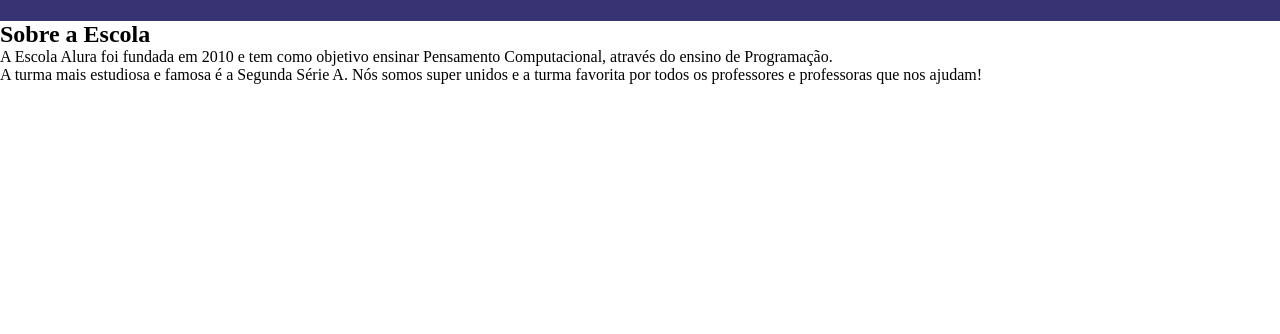
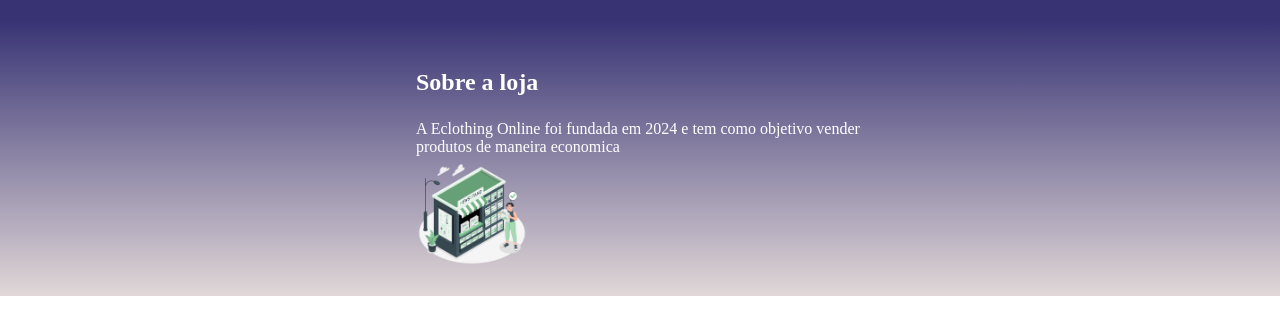
Before and after one commit to artursousa123/programa-ao, a plain HTML site: page index.html in a window 1280 px wide. Shown: the part 290-624 px from the top of the page. Drawn offline with Linux system fonts and the light colour scheme.

Commit message:
Add files via upload

```diff
--- a/index.html
+++ b/index.html
@@ -15,11 +15,11 @@
             <li class="cabecalho-lista-item">Estudante</li>
         </ul>
     </header>
-    <section class="escola">
-        <div class="escola-div-conteudo">
-            <h2 class="escola-titulo">Sobre a Escola</h2>
-            <p class="escola-texto-um">A Escola Alura foi fundada em 2010 e tem como objetivo ensinar Pensamento Computacional, através do ensino de  Programação.</p>
-            <p class="escola-texto-dois">A turma mais estudiosa e famosa é a Segunda Série A. Nós somos super unidos e a turma favorita por todos os professores e professoras que nos ajudam!</p>
+    <section class="loja">
+        <div class="loja-div-conteudo">
+            <h2 class="loja-titulo">Sobre a loja</h2>
+            <p class="loja-texto-um">A Eclothing Online foi fundada em 2024 e tem como objetivo vender produtos de maneira economica</p>
+            <img class="loja-imagem" src="newsstand-amico.png" alt="ilustraçao da loja">
         </div>
     </section>
 </body>
--- a/style.css
+++ b/style.css
@@ -6,6 +6,28 @@ header {
 .cabecalho-imagem{
     width: 35%;
 }
+.loja-imagem{
+    width: 25%;
+}
+.loja-div-conteudo{
+    width: 35%;
+}
+.loja-titulo{
+    padding: 24px 0;
+}
+
+
+
+.loja{
+    background-image: linear-gradient(#383474, #c4b1b181);
+    color: white;
+    display: flex;
+    justify-content: center;
+    align-items: center;
+    padding: 24px 0;
+}
+
+
 
 .cabecalho {
     background-color: #383474;
```
Also changed, not shown: newsstand-amico.png (added).
